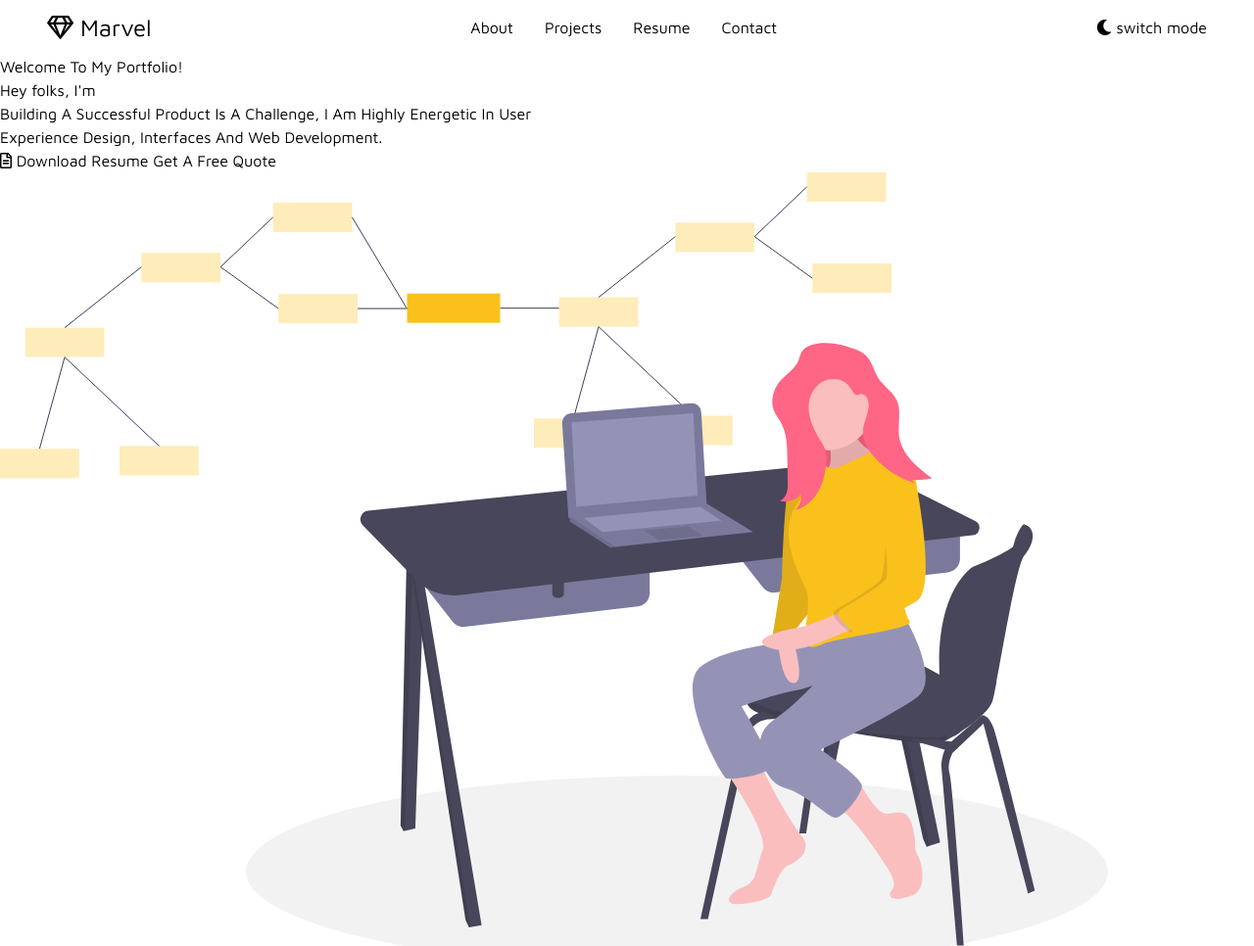
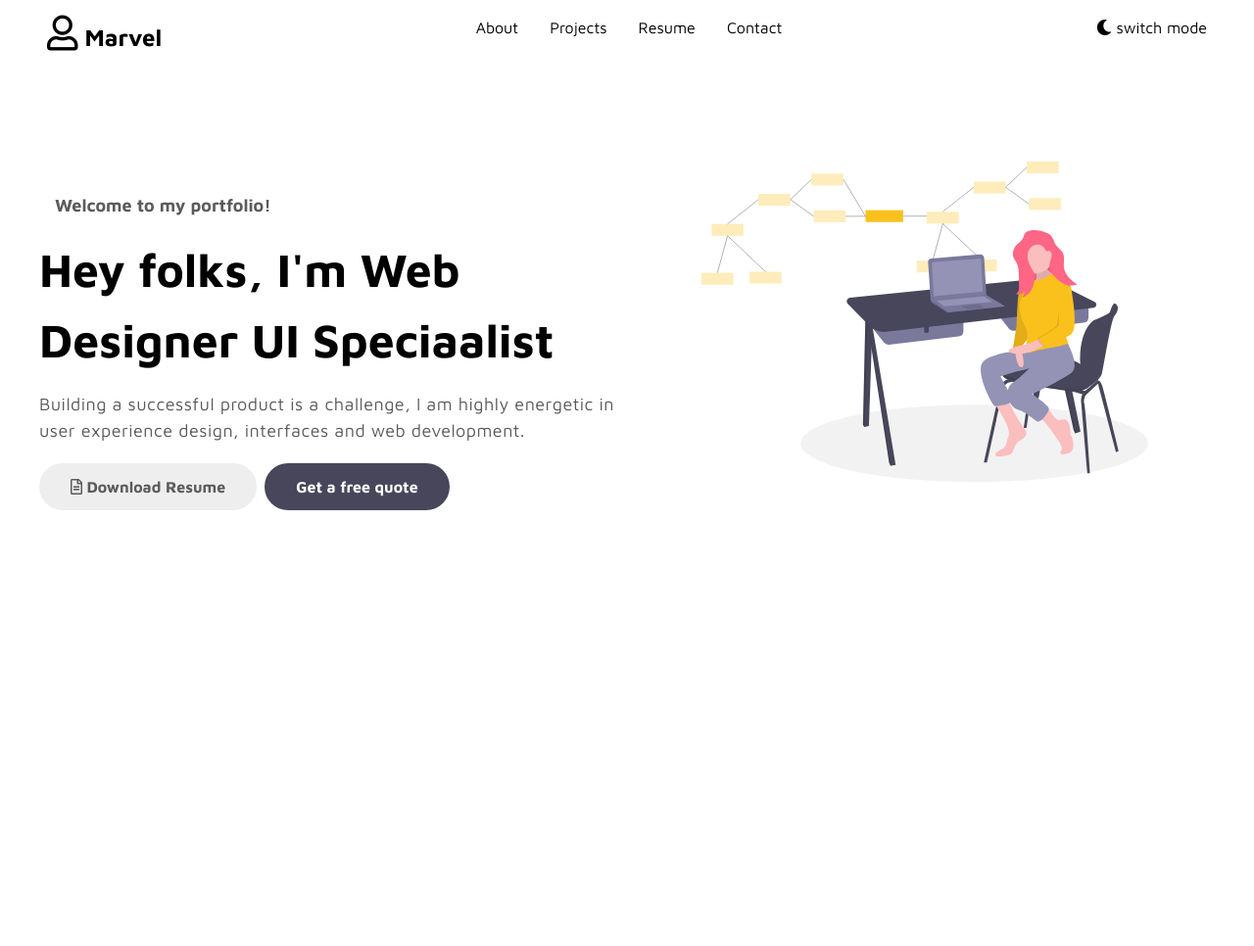
Before and after one commit to oussamabouchikhi/Marvel, a website: page index.html in a window 1280 px wide. Shown: the top 966 px of the page at 98% size. After the commit the page ends 800 px from the top, so only its background shows below. Drawn offline with Linux system fonts and the light colour scheme.

Commit message:
Design banner section

```diff
--- a/index.html
+++ b/index.html
@@ -22,8 +22,8 @@
       <div class="container mx-auto px-4 py-2 md:px-8 flex justify-between flex-wrap">
         <div class="lg:pl-4">
           <a class="text-2xl py-2" href="/">
-            <i class="far fa-gem text-2xl py-2"></i>
-            <span class="capitalize">marvel</span>
+            <i class="far fa-user text-4xl py-2"></i>
+            <span class="capitalize font-semibold">marvel</span>
           </a>
         </div>
         <!-- Menu button -->
@@ -52,19 +52,18 @@
 
       </div>
       <!-- Banner -->
-      <div class="container">
-        <div>
-          <span class="capitalize">welcome to my portfolio!</span>
-          <h1>Hey folks, I'm <span></span></h1> <!-- #FAC11C -->
-          <p class="capitalize">building a successful product is a challenge, I am highly energetic in user <br>
-          experience design, interfaces and web development.</p>
-          <div>
-            <button class="capitalize"><i class="far fa-file-alt"></i> download resume</button>
-            <button class="capitalize">get a free quote</button>
+      <div class="container mx-auto pb-20 px-4 md:px-8 flex flex-wrap justify-center">
+        <div class="w-full lg:w-1/2 px-2 pt-32">
+          <span class="mx-4 py-2 text-textColor font-semibold text-lg">Welcome to my portfolio!</span>
+          <h1 class="text-5xl font-semibold my-4">Hey folks, I'm <span>Web Designer UI Speciaalist</span></h1> <!-- #FAC11C -->
+          <p class="mb-4 text-textColor tracking-wide text-lg">Building a successful product is a challenge, I am highly energetic in user experience design, interfaces and web development.</p>
+          <div class="w-full flex flex-wrap">
+            <button class="w-full md:w-auto bg-grey py-3 px-8 rounded-full font-semibold text-textColor my-1 md:mr-2"><i class="far fa-file-alt"></i> Download Resume</button>
+            <button class="w-full md:w-auto bg-secondaryColor py-3 px-8 rounded-full text-white font-semibold my-1">Get a free quote</button>
           </div>
         </div>
-        <div>
-          <img src="./src/images/app/banner_img.svg" alt="banner image">
+        <div class="mt-16 w-full lg:w-1/2 flex align-center">
+          <img class="w-3/4 max-w-full mx-auto h-auto" src="./src/images/app/banner_img.svg" alt="banner image">
         </div>
       </div>
     </header>
```
